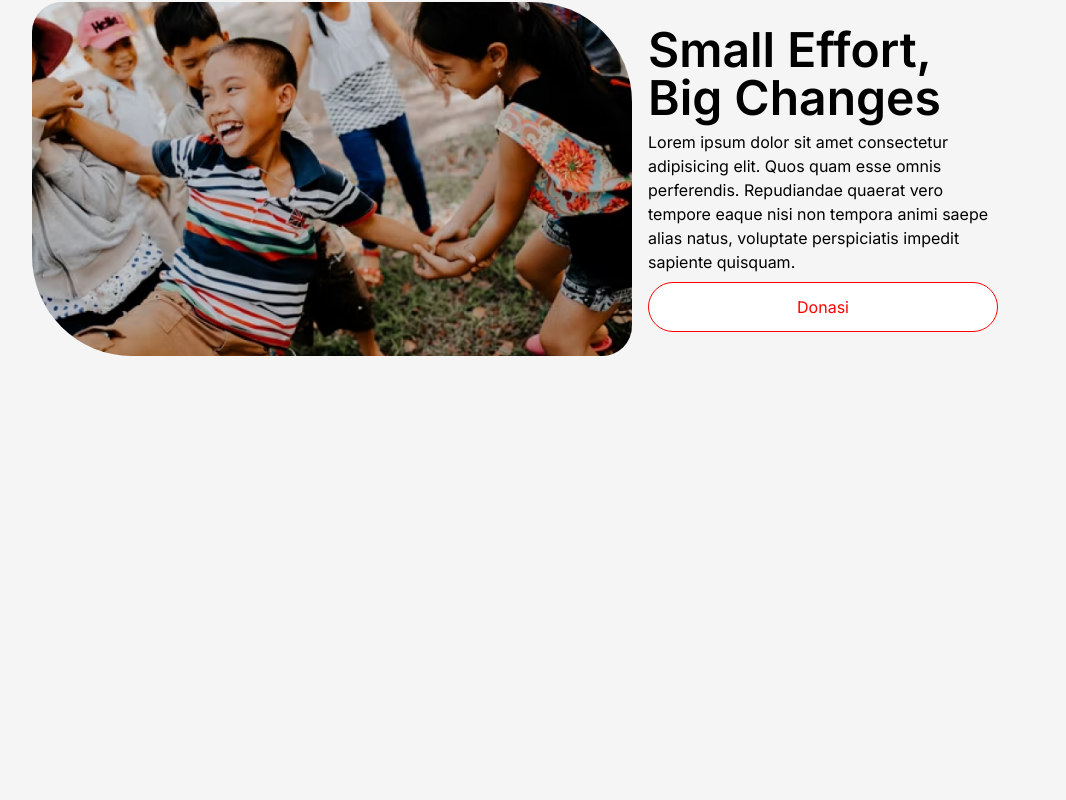
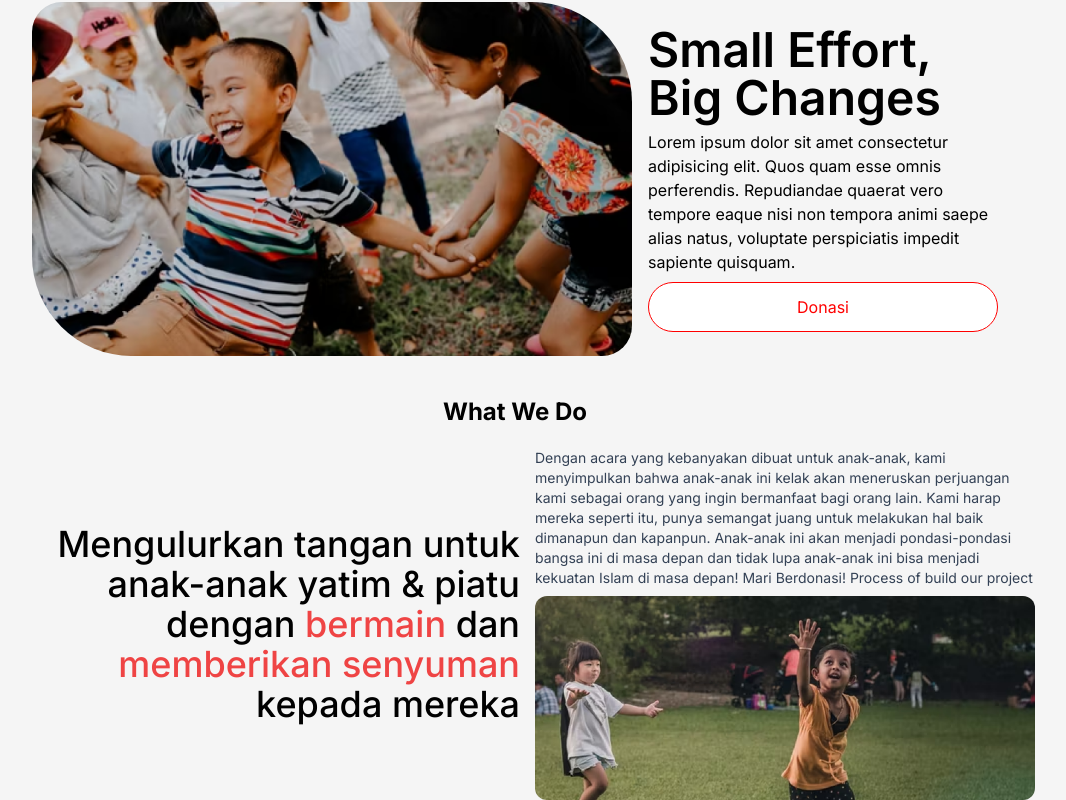
Before and after one commit to waidzk/nongski-page, a Next.js app: page / in a window 1280 px wide. Shown: the part 858-1658 px from the top of the page, without its empty margins (125-1191 px from the left). Before the commit the page ends 1214 px from the top, so only its background shows below. Built offline with nearby package versions, Linux system fonts and the light colour scheme.

Commit message:
feat: add what we do section

```diff
--- a/app/page.tsx
+++ b/app/page.tsx
@@ -1,6 +1,7 @@
 import Navbar from "./components/Navbar";
 import ComingProject from "./sections/ComingProject";
 import Hero from "./sections/Hero";
+import WhatWeDo from "./sections/WhatWeDo";
 
 export default function Home() {
   return (
@@ -11,6 +12,7 @@ export default function Home() {
       </header>
       <main className="m-0 p-0 w-full">
         <ComingProject />
+        <WhatWeDo />
       </main>
     </>
   );
--- /dev/null
+++ b/app/sections/WhatWeDo.tsx
@@ -0,0 +1,42 @@
+import Image from "next/image";
+
+const WhatWeDo = () => {
+  return (
+    <section className="w-full flex justify-center items-center mt-10">
+      <div className="w-[320px] md:w-[760px] lg:w-[900px] xl:w-[1200px] flex flex-col gap-5 justify-center items-center">
+        <h1 className="text-2xl font-bold">What We Do</h1>
+        <div className="flex flex-col md:flex-row justify-center items-center gap-5">
+          <div className="w-full md:w-1/2">
+            <p className="w-full xl:w-[530px] text-4xl text-right font-medium">
+              Mengulurkan tangan untuk anak-anak yatim & piatu dengan{" "}
+              <span className="text-red-500">bermain</span> dan{" "}
+              <span className="text-red-500">memberikan senyuman</span> kepada
+              mereka
+            </p>
+          </div>
+          <div className="flex flex-col-reverse md:flex-col gap-2 w-full md:w-1/2">
+            <p className="text-slate-700 text-sm w-[500px]">
+              Dengan acara yang kebanyakan dibuat untuk anak-anak, kami
+              menyimpulkan bahwa anak-anak ini kelak akan meneruskan
+              perjuangan kami sebagai orang yang ingin bermanfaat bagi orang
+              lain. Kami harap mereka seperti itu, punya semangat juang untuk
+              melakukan hal baik dimanapun dan kapanpun. Anak-anak ini akan
+              menjadi pondasi-pondasi bangsa ini di masa depan dan tidak lupa
+              anak-anak ini bisa menjadi kekuatan Islam di masa depan! Mari
+              Berdonasi! Process of build our project
+            </p>
+            <Image
+              src="/img/whatwedo.png"
+              alt="what we do image"
+              width={500}
+              height={200}
+              className="rounded-xl"
+            />
+          </div>
+        </div>
+      </div>
+    </section>
+  );
+};
+
+export default WhatWeDo;
```
Also changed, not shown: public/img/whatwedo.png (added).
